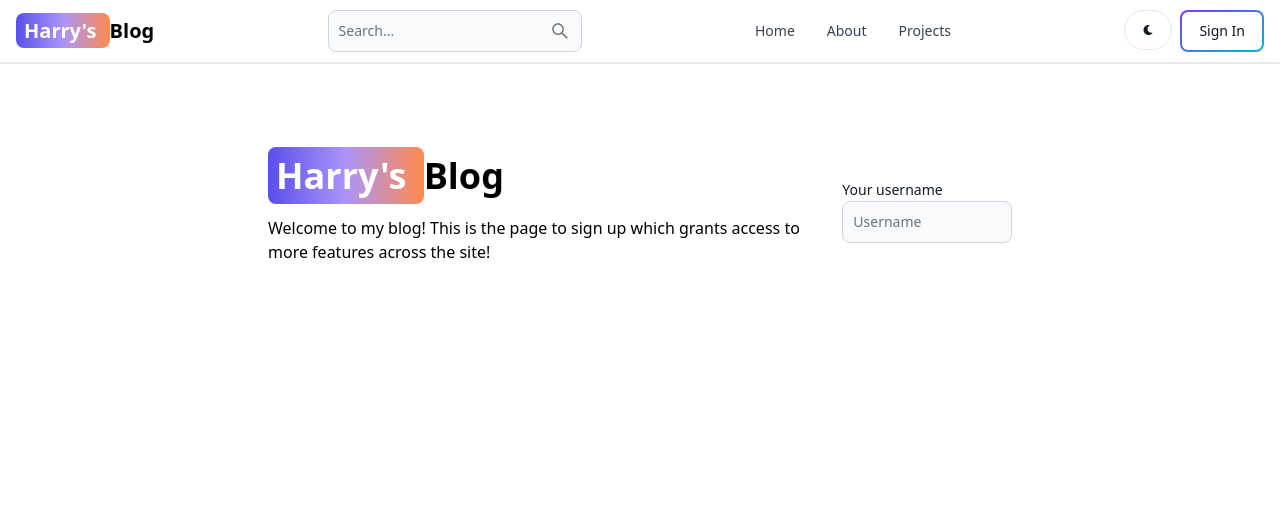
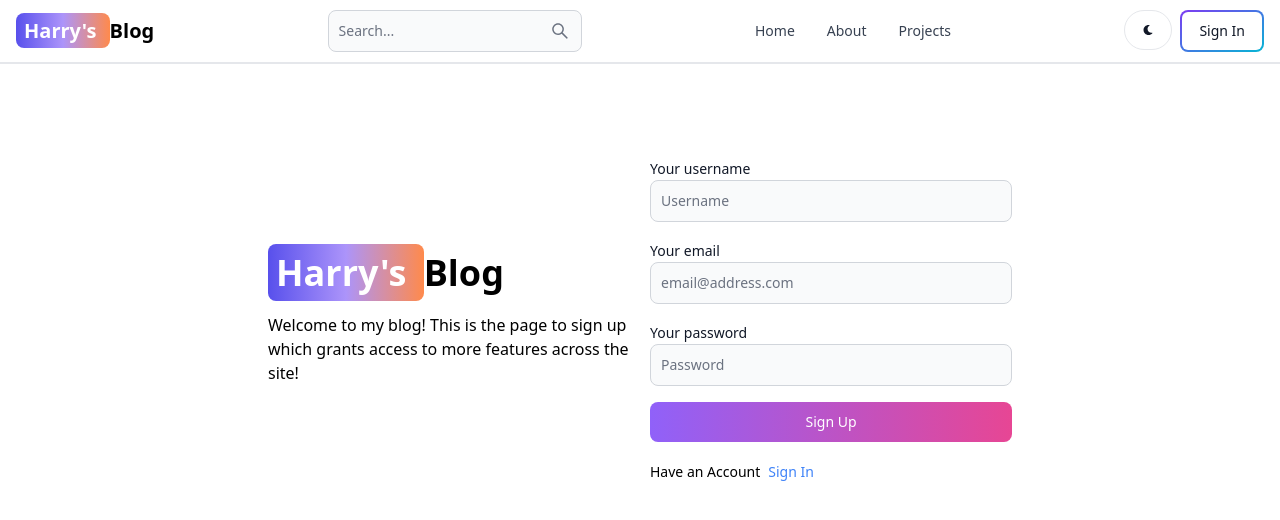
Before and after one commit to theallSparky/mern-blog, a React (Vite) app in the folder client/: page /sign-up in a window 1280 px wide. Shown: the top 520 px of the page. Built offline with nearby package versions, Linux system fonts and the light colour scheme.

Commit message:
Created sign up page UI

```diff
--- a/client/src/pages/SignUp.jsx
+++ b/client/src/pages/SignUp.jsx
@@ -1,12 +1,12 @@
-import { Label, TextInput } from "flowbite-react";
+import { Button, Label, TextInput } from "flowbite-react";
 import { Link } from "react-router-dom";
 
 export default function SignUp() {
   return (
     <div className="min-h-screen mt-20">
-      <div className="flex p-3 max-w-3xl mx-auto flex-col md:flex-row md:items-center">
+      <div className="flex p-3 max-w-3xl mx-auto flex-col md:flex-row md:items-center gap-5">
         {/* left */}
-        <div className="">
+        <div className="flex-1">
           <Link to="/" className="font-bold dark:text-white text-4xl">
             <span className="px-2 py-1 bg-gradient-to-r from-indigo-600 via-purple-400 to-orange-400 rounded-lg text-white">
               Harry&apos;s{" "}
@@ -19,12 +19,34 @@ export default function SignUp() {
           </p>
         </div>
         {/* right */}
-
-        <div className="">
-          <form className="">
-            <Label value="Your username" />
-            <TextInput type="text" placeholder="Username" id="username" />
+        <div className="flex-1">
+          <form className="flex flex-col gap-4">
+            <div>
+              <Label value="Your username" />
+              <TextInput type="text" placeholder="Username" id="username" />
+            </div>
+            <div>
+              <Label value="Your email" />
+              <TextInput
+                type="text"
+                placeholder="email@address.com"
+                id="email"
+              />
+            </div>
+            <div>
+              <Label value="Your password" />
+              <TextInput type="text" placeholder="Password" id="password" />
+            </div>
+            <Button gradientDuoTone="purpleToPink" type="submit">
+              Sign Up
+            </Button>
           </form>
+          <div className="flex gap-2 text-sm mt-5">
+            <span>Have an Account</span>
+            <Link to="/sign-in" className="text-blue-500">
+              Sign In
+            </Link>
+          </div>
         </div>
       </div>
     </div>
```
